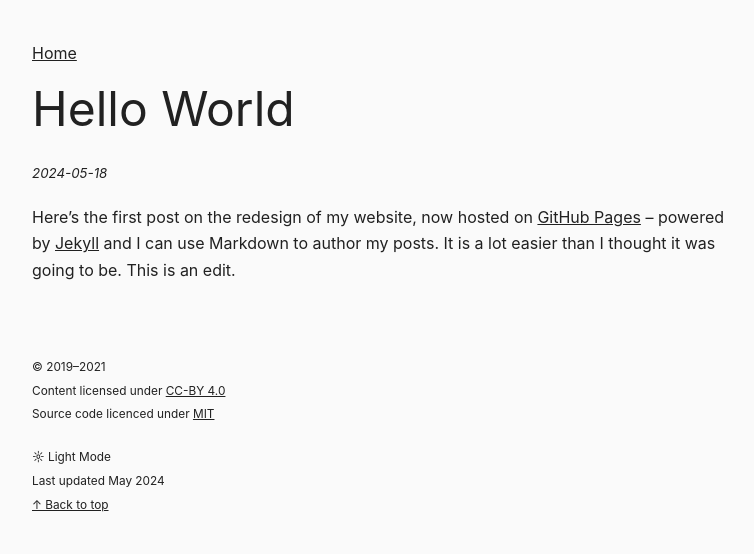
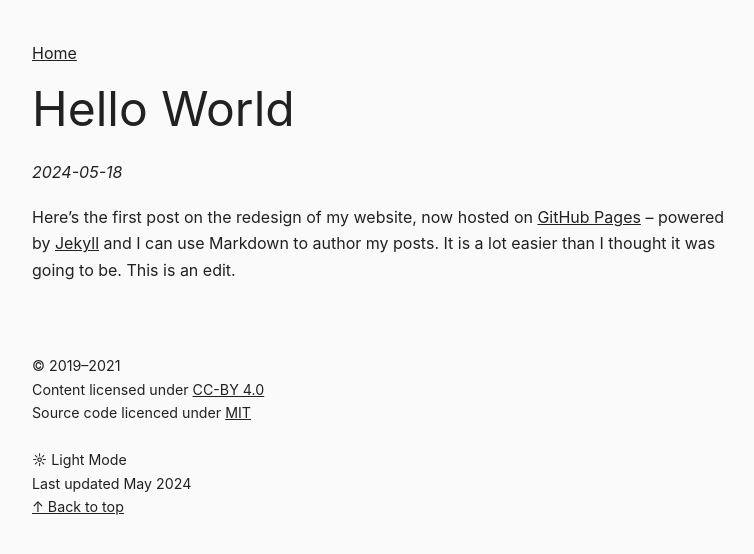
Before and after one commit to gerhardlanz/gerhardla.nz, a Jekyll site: the page built from _posts/2024-05-18-hello-world.md, in a window 1280 px wide. Shown: the top 554 px of the page, without its empty margins (8-762 px from the left). Built offline with Jekyll 4.4.1, drawn with Linux system fonts in a browser that asks for light colours.

Commit message:
chore: remove small tags in default.html and post.html

```diff
--- a/_layouts/default.html
+++ b/_layouts/default.html
@@ -42,21 +42,21 @@
         <div class="h-entry">{{ content }}<br></div>
 
 		<div class="rights">
-            <span><small>
+            <span>
                 © 2019–2021<br>
                 Content licensed under <a rel="license" href="http://creativecommons.org/licenses/by/4.0/">CC-BY 4.0</a><br>
                 Source code licenced under <a rel="license" href="https://github.com/gerdspatial/gerhardla.nz/blob/master/LICENSE">MIT</a><br>
-            </small></span>
+            </span>
 		</div>
 
         <div class="footer"><br>
             <footer>
-                <span><small>
+                <span>
                     <p 0="" class="light" margin:="">☼ Light Mode</p>
                     <p 0="" class="dark" margin:="">☾ Dark Mode</p>
                     Last updated {{ "now" | date: "%B %Y" }}<br>
                     <a href="#top">↑ Back to top</a><br>
-                </small></span>
+                </span>
             </footer>
         </div>
 
--- a/_layouts/post.html
+++ b/_layouts/post.html
@@ -5,9 +5,9 @@ layout: default
 <h1 class="p-name">{{ page.title }}</h1>
 <br>
 
-<p><small><i>
+<p><i>
     <time class="dt-published" datetime="{{ page.date }}">{{ page.date | date: "%Y-%m-%d" }}</time>
-</i></small></p>
+</i></p>
 
 <div class="e-content">{{ content }}<br></div>
 </body></html>
```
